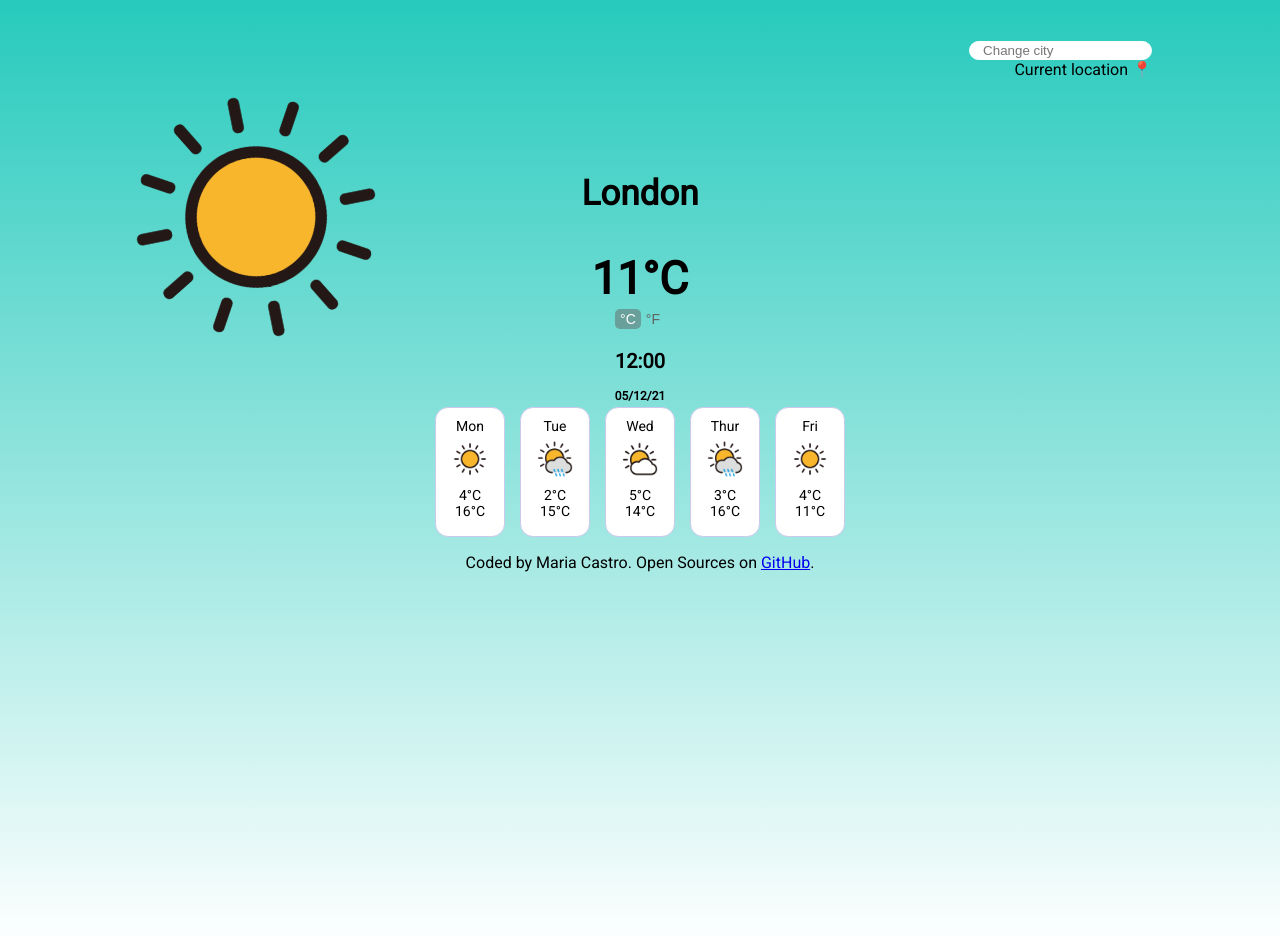
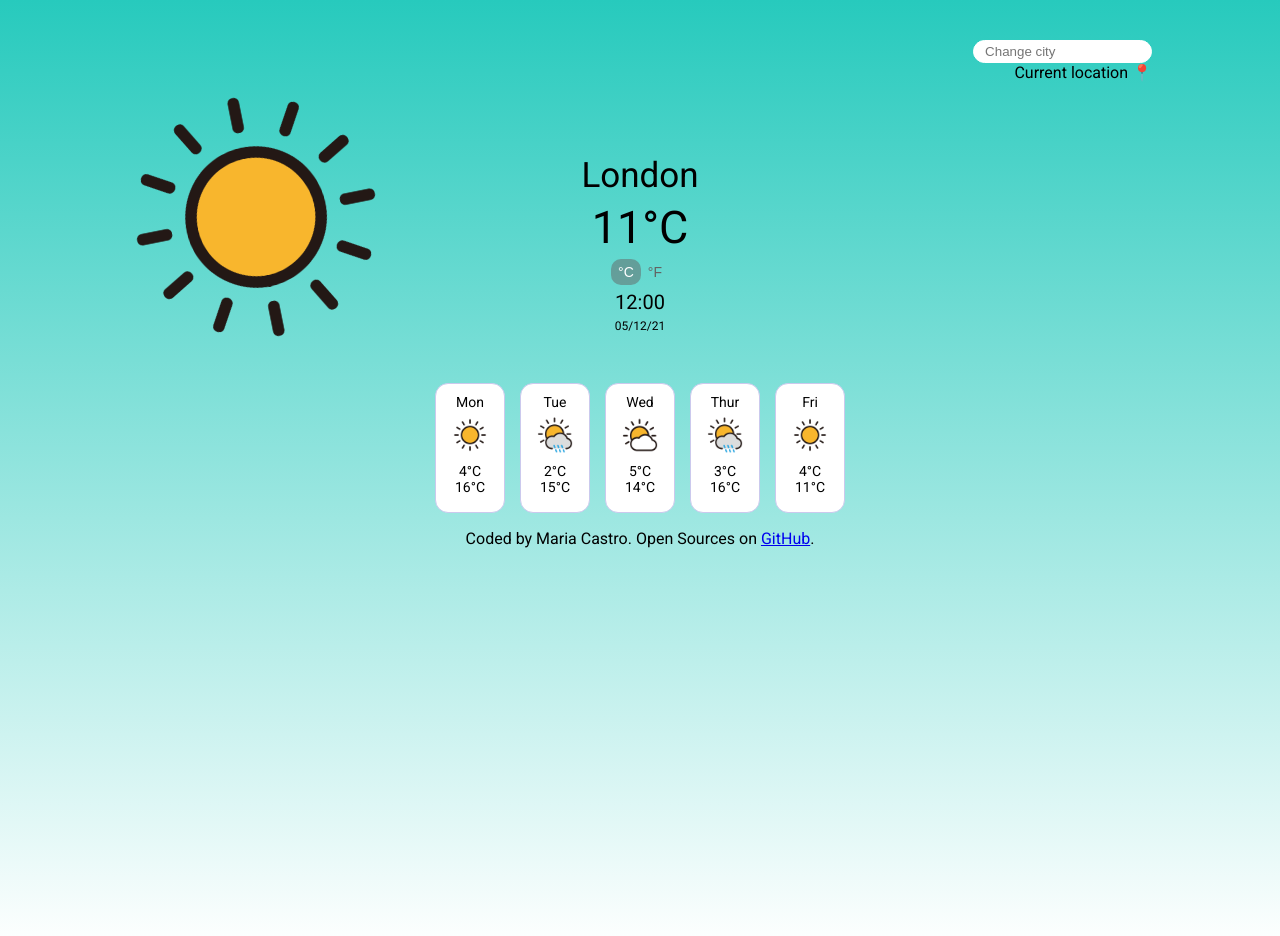
Before and after one commit to mariaalouisaa/Weather-App-React-, a React (Create React App) app: page / in a window 1280 px wide. Shown: the top 936 px of the page. Built offline with nearby package versions, Linux system fonts and the light colour scheme.

Commit message:
amended spacing

```diff
--- a/src/Current.css
+++ b/src/Current.css
@@ -1,6 +1,13 @@
+h1,
+h2,
+h3,
+h4 {
+  margin: 5px auto;
+  font-weight: 200;
+}
+
 h1 {
   font-size: 35px;
-  font-weight: 500px;
   text-transform: capitalize;
 }
 h2 {
@@ -11,21 +18,14 @@ h3 {
 }
 h4 {
   font-size: 12px;
-}
-
-h1,
-h2,
-h3,
-h4 {
-  margin-bottom: 4px;
+  margin-bottom: 50px;
 }
 
 .buttonUnclicked {
   font-size: 14px;
   font-weight: 500;
-  padding: 0 5px;
   color: rgb(99, 99, 99);
-  padding: 2px 5px;
+  padding: 5px 7px;
   border: none;
   border-radius: 5px;
   background-color: transparent;
@@ -35,9 +35,9 @@ h4 {
   background-color: rgba(99, 99, 99, 0.5);
   color: white;
   font-size: 14px;
-  padding: 2px 5px;
+  padding: 5px 7px;
   border: none;
-  border-radius: 5px;
+  border-radius: 10px;
 }
 
 .main-image {
--- a/src/Search.css
+++ b/src/Search.css
@@ -8,6 +8,7 @@
 
 .search-bar {
   max-width: 180px;
+  padding: 3px 0;
   border-radius: 13px;
   border: 1.5px solid rgb(255, 255, 255);
 }
```
